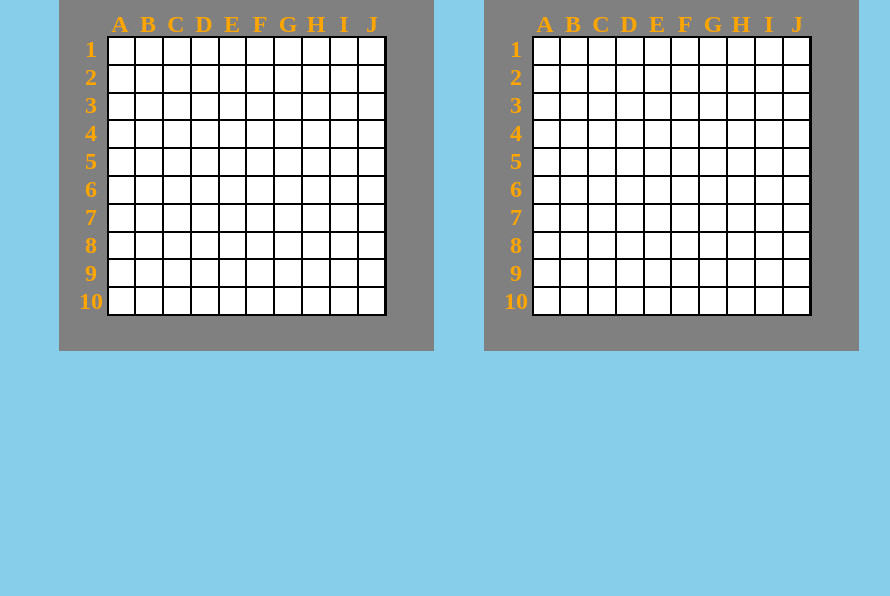
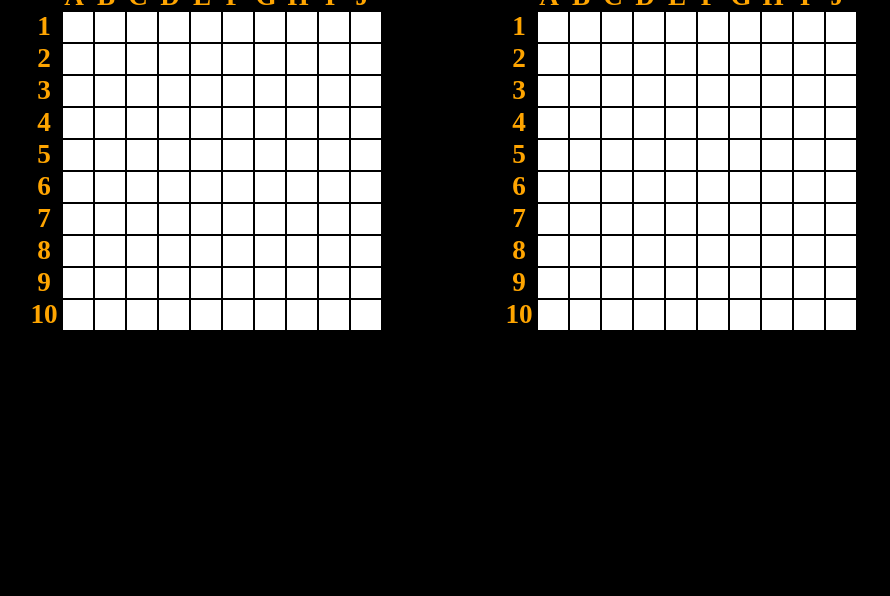
Before and after one commit to silenceinspace/Battleship, a website built with webpack: page dist/index.html in a window 1280 px wide. Shown: the part 204-800 px from the top of the page, without its empty margins (181-1071 px from the left). Built offline with nearby package versions, Linux system fonts and the light colour scheme.

Commit message:
Create game board grids with js

```diff
--- a/src/UI/styles.css
+++ b/src/UI/styles.css
@@ -5,7 +5,7 @@
 }
 
 body {
-  background-color: skyblue;
+  background-color: black;
   min-height: 100vh;
 }
 
@@ -14,7 +14,7 @@ body {
   grid-template-rows: 100px 1fr;
 
   padding: 25px 50px;
-  width: 900px;
+  width: 1000px;
   margin: auto;
 }
 
@@ -29,7 +29,8 @@ button {
   padding: 10px 20px;
   border: none;
   border-radius: 15px;
-  color: purple;
+  background-color: purple;
+  color: white;
 }
 
 button:hover {
@@ -51,9 +52,8 @@ button:hover {
 .left-part,
 .right-part {
   display: grid;
-  grid-template-rows: 80px 350px;
+  grid-template-rows: 60px 380px;
 
-  background-color: grey;
   position: relative;
 }
 
@@ -65,44 +65,42 @@ button:hover {
   place-self: center;
 }
 
-.numerical-marks {
+.numerical-marks,
+.letter-marks {
   display: grid;
-  grid-template-rows: repeat(10, 1fr);
+  gap: 2px;
   justify-items: center;
 
-  font-size: 1.5rem;
+  font-size: 1.7rem;
   font-weight: bold;
   color: orange;
   position: absolute;
-  top: 115px;
-  left: 20px;
-  height: 280px;
 }
 
-.char-marks {
-  display: grid;
-  grid-template-columns: repeat(10, 1fr);
-  justify-items: center;
+.numerical-marks {
+  grid-template-rows: repeat(10, 30px);
+  grid-auto-columns: 30px;
 
-  font-size: 1.5rem;
-  font-weight: bold;
-  color: orange;
-  position: absolute;
   top: 90px;
-  left: 47px;
-  width: 280px;
+  left: 20px;
+}
+
+.letter-marks {
+  grid-template-columns: repeat(10, 30px);
+  grid-auto-rows: 30px;
+
+  top: 60px;
+  left: 50px;
 }
 
 .board-grid {
   display: grid;
-  grid-template-columns: repeat(10, 1fr);
-  grid-template-rows: repeat(10, 1fr);
+  grid-template-columns: repeat(10, 30px);
+  grid-template-rows: repeat(10, 30px);
+  gap: 2px;
 
-  width: 280px;
-  height: 280px;
   background-color: black;
   place-self: center;
-  gap: 2px;
   border: 2px solid black;
 }
 
@@ -110,23 +108,7 @@ button:hover {
   background-color: white;
 }
 
-/* .board-ships-info {
-  align-self: center;
-  justify-self: center;
-} */
-
-/* .left-part .board-ships-info {
-  grid-column: 1/2;
-  grid-row: 2/3;
+.cell:hover {
+  cursor: pointer;
+  background-color: red;
 }
-
-.right-part .board-ships-info {
-  grid-column: 2/3;
-  grid-row: 2/3;
-} */
-
-.board-ships-info p {
-  font-size: 1.7rem;
-  font-weight: bold;
-  color: black;
-}
--- a/src/modules/index.js
+++ b/src/modules/index.js
@@ -1,5 +1,4 @@
 import './../UI/styles.css';
-import { addBoardPositions, generateGrid } from './visualPart.js';
+import { generateGrid } from './visualPart.js';
 
 generateGrid();
-addBoardPositions();
--- a/src/modules/visualPart.js
+++ b/src/modules/visualPart.js
@@ -1,20 +1,24 @@
-export { generateGrid, addBoardPositions };
+export { generateGrid };
 
-const divs = document.querySelectorAll('.board-grid');
+const gridDiv = document.querySelectorAll('.board-grid');
+const numericalPositions = document.querySelectorAll('.numerical-marks');
+const letterPositions = document.querySelectorAll('.letter-marks');
+
 function generateGrid() {
-  divs.forEach((div) => {
+  gridDiv.forEach((div) => {
     for (let i = 0; i < 100; i++) {
       const innerDiv = document.createElement('div');
       innerDiv.classList.add('cell');
       div.appendChild(innerDiv);
     }
   });
+
+  addBoardNumericPositions(numericalPositions);
+  addBoardLetterPositions(letterPositions);
 }
 
-const numericalPositions = document.querySelectorAll('.numerical-marks');
-const charPositions = document.querySelectorAll('.char-marks');
-function addBoardPositions() {
-  numericalPositions.forEach((position) => {
+function addBoardNumericPositions(typeOfPosition) {
+  typeOfPosition.forEach((position) => {
     for (let i = 1; i < 11; i++) {
       const positionMark = document.createElement('div');
       positionMark.classList.add('board-position');
@@ -22,8 +26,10 @@ function addBoardPositions() {
       position.appendChild(positionMark);
     }
   });
+}
 
-  charPositions.forEach((position) => {
+function addBoardLetterPositions(typeOfPosition) {
+  typeOfPosition.forEach((position) => {
     const characters = 'ABCDEFGHIJ';
     for (let i = 0; i < 10; i++) {
       const positionMark = document.createElement('div');
```
Also changed, not shown: dist/index.html, dist/main.js.
